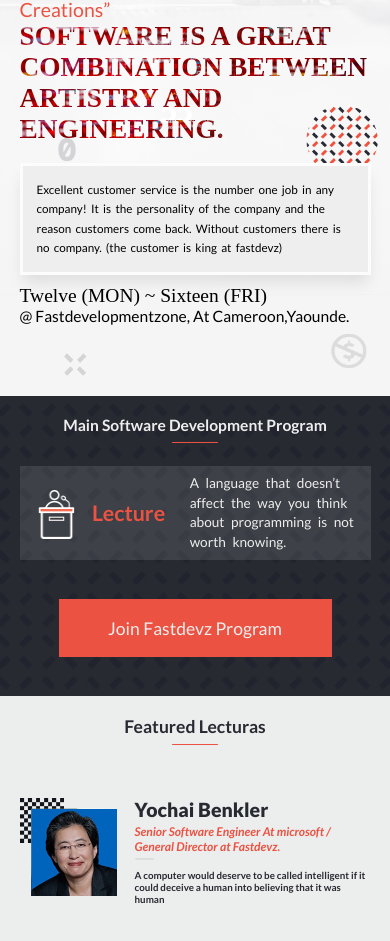
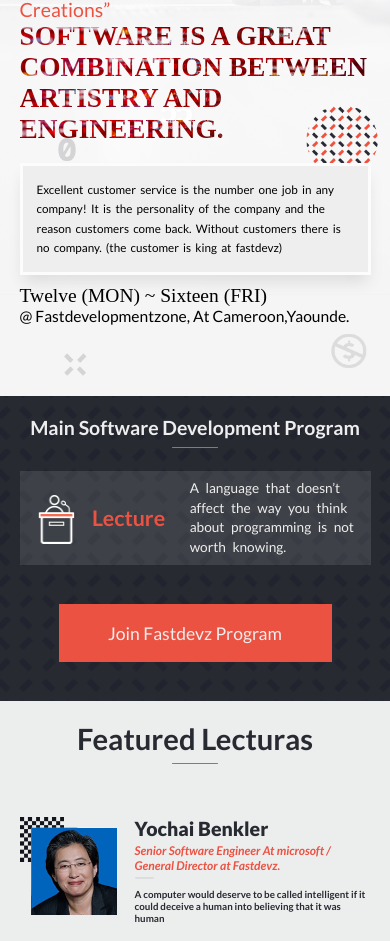
Before and after one commit to soulemanou-software/Capstone--pro--1, a website: page index.html in a window 390 px wide. Shown: the part 103-1044 px from the top of the page. Drawn offline with Linux system fonts and the light colour scheme; a web font is replaced by a local one.

Commit message:
updating them front-end of mobile version

```diff
--- a/mobile.css
+++ b/mobile.css
@@ -145,6 +145,7 @@
   background-repeat: repeat;
   background-position: center center;
   height: auto;
+  width: 100%;
   padding-top: 5%;
 }
 
@@ -169,7 +170,7 @@
   font-family: 'lato', sans-serif;
   font-weight: 700;
   text-align: start;
-  font-size: 4vw;
+  font-size: 5vw;
 }
 
 .program-carts-container {
@@ -259,7 +260,7 @@
   justify-content: center;
   align-items: center;
   color: var(--bg-color);
-  font-size: 3vw;
+  font-size: 5vw;
   padding: 5%;
 }
 
```
